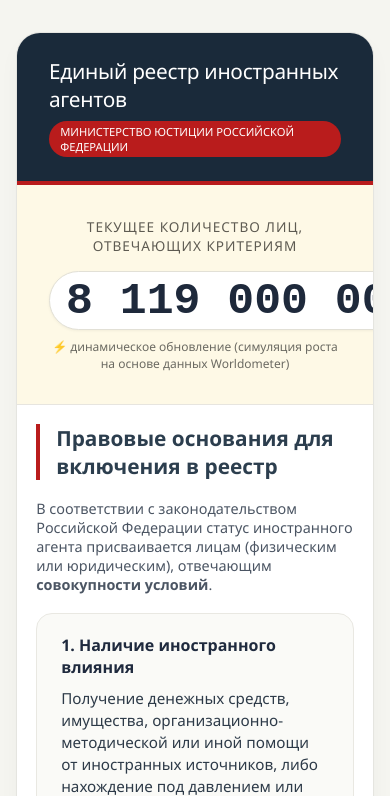
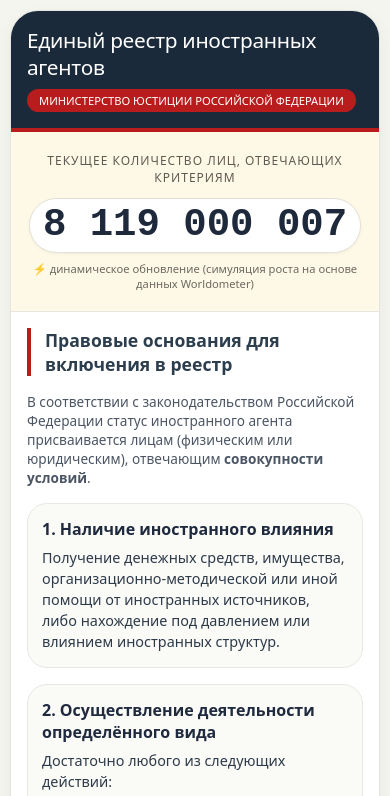
Before and after one commit to Eeeeast/inoagents, a plain HTML site: page index.html in a window 390 px wide. Shown: the top 796 px of the page. Drawn offline with Linux system fonts and the light colour scheme.

Commit message:
adoptivity

```diff
--- a/index.html
+++ b/index.html
@@ -2,6 +2,7 @@
 <html lang="ru">
 <head>
     <meta charset="UTF-8">
+    <meta name="viewport" content="width=device-width, initial-scale=1.0, maximum-scale=1.0, user-scalable=yes">
     <title>Реестр иностранных агентов — единая база</title>
     <style>
         * {
@@ -12,8 +13,8 @@
 
         body {
             background: #f5f5f0;
-            font-family: 'Segoe UI', Roboto, 'Helvetica Neue', sans-serif;
-            padding: 2rem 1rem;
+            font-family: system-ui, -apple-system, 'Segoe UI', Roboto, 'Helvetica Neue', sans-serif;
+            padding: 16px;
             color: #1e1e1e;
         }
 
@@ -21,8 +22,8 @@
             max-width: 1000px;
             margin: 0 auto;
             background: white;
-            border-radius: 24px;
-            box-shadow: 0 10px 25px -5px rgba(0, 0, 0, 0.05), 0 8px 10px -6px rgba(0, 0, 0, 0.02);
+            border-radius: 28px;
+            box-shadow: 0 8px 20px rgba(0, 0, 0, 0.05);
             overflow: hidden;
             border: 1px solid #e5e5e0;
         }
@@ -30,14 +31,15 @@
         .header {
             background: #1a2a3a;
             color: white;
-            padding: 1.5rem 2rem;
+            padding: 20px 20px;
             border-bottom: 4px solid #b91c1c;
         }
 
         .header h1 {
-            font-size: 1.8rem;
+            font-size: clamp(1.3rem, 5vw, 1.8rem);
             font-weight: 500;
             letter-spacing: -0.3px;
+            line-height: 1.3;
         }
 
         .header .badge {
@@ -45,21 +47,21 @@
             background: #b91c1c;
             font-size: 0.7rem;
             text-transform: uppercase;
-            padding: 0.2rem 0.7rem;
+            padding: 4px 12px;
             border-radius: 30px;
-            margin-top: 0.5rem;
+            margin-top: 8px;
             font-weight: 500;
         }
 
         .counter-section {
             background: #fef9e6;
-            padding: 2rem;
+            padding: 24px 16px;
             text-align: center;
             border-bottom: 1px solid #e7e5df;
         }
 
         .counter-label {
-            font-size: 0.85rem;
+            font-size: 0.75rem;
             text-transform: uppercase;
             letter-spacing: 1px;
             color: #5e5b52;
@@ -67,90 +69,127 @@
         }
 
         .counter {
-            font-size: 4.5rem;
+            font-size: clamp(2.2rem, 10vw, 4.5rem);
             font-weight: 700;
             font-family: 'Courier New', 'Fira Code', monospace;
             color: #1e293b;
             background: white;
             display: inline-block;
-            padding: 0.4rem 1.8rem;
-            border-radius: 80px;
-            margin: 1rem 0 0.5rem;
+            padding: 0.2rem 0.8rem;
+            border-radius: 60px;
+            margin: 12px 0 8px;
             box-shadow: 0 1px 3px rgba(0,0,0,0.05);
             border: 1px solid #e2e0d6;
+            word-break: break-word;
+            line-height: 1.2;
         }
 
         .update-note {
-            font-size: 0.75rem;
+            font-size: 0.7rem;
             color: #6b6a62;
         }
 
         .law-block {
-            padding: 2rem;
+            padding: 20px 18px;
             background: #ffffff;
             border-bottom: 1px solid #eeede8;
         }
 
         .law-block h2 {
-            font-size: 1.3rem;
+            font-size: clamp(1.1rem, 4vw, 1.3rem);
             font-weight: 600;
-            margin-bottom: 1.2rem;
+            margin-bottom: 16px;
             color: #2c3e4e;
             border-left: 4px solid #b91c1c;
-            padding-left: 1rem;
+            padding-left: 14px;
         }
 
         .condition {
             background: #fafaf7;
-            padding: 1.2rem 1.5rem;
-            margin-bottom: 1rem;
-            border-radius: 16px;
+            padding: 16px;
+            margin-bottom: 16px;
+            border-radius: 20px;
             border: 1px solid #e9e8e2;
         }
 
         .condition-title {
             font-weight: 700;
             font-size: 1rem;
-            margin-bottom: 0.6rem;
+            margin-bottom: 8px;
             color: #1f2a3e;
         }
 
         .condition-text {
-            font-size: 0.95rem;
+            font-size: 0.9rem;
             line-height: 1.45;
             color: #2d3a48;
         }
 
         .condition-text ul {
-            margin-left: 1.4rem;
-            margin-top: 0.3rem;
+            margin-left: 1.2rem;
+            margin-top: 6px;
+            margin-bottom: 4px;
         }
 
         .condition-text li {
-            margin: 0.4rem 0;
+            margin: 6px 0;
         }
 
         .source {
-            font-size: 0.75rem;
+            font-size: 0.7rem;
             color: #8f8e86;
-            margin-top: 1.5rem;
+            margin-top: 20px;
             text-align: right;
             border-top: 1px solid #eeede8;
-            padding-top: 1rem;
+            padding-top: 14px;
         }
 
         .footer {
             background: #f0efe9;
-            padding: 1rem 2rem;
-            font-size: 0.7rem;
+            padding: 14px 18px;
+            font-size: 0.65rem;
             color: #6b6a62;
             text-align: center;
+            line-height: 1.4;
         }
 
-        @media (max-width: 640px) {
-            .counter { font-size: 2.8rem; padding: 0.2rem 1rem; }
-            .header h1 { font-size: 1.3rem; }
-            .law-block { padding: 1.2rem; }
+        /* Дополнительные улучшения для телефонов */
+        @media (max-width: 480px) {
+            body {
+                padding: 10px;
+            }
+            .condition {
+                padding: 14px;
+            }
+            .law-block {
+                padding: 16px;
+            }
+            .header {
+                padding: 16px;
+            }
+            .counter-section {
+                padding: 20px 12px;
+            }
+            .condition-text ul {
+                padding-left: 4px;
+            }
+            .condition-text li {
+                word-break: break-word;
+            }
+        }
+
+        /* Очень маленькие экраны (до 360px) */
+        @media (max-width: 360px) {
+            .counter {
+                font-size: 2rem;
+                padding: 0.1rem 0.6rem;
+            }
+            .condition-title {
+                font-size: 0.95rem;
+            }
+            .condition-text {
+                font-size: 0.85rem;
+            }
         }
     </style>
 </head>
@@ -169,7 +208,7 @@
 
     <div class="law-block">
         <h2>Правовые основания для включения в реестр</h2>
-        <p style="margin-bottom: 1.2rem; font-size: 0.9rem; color: #4b5563;">В соответствии с законодательством Российской Федерации статус иностранного агента присваивается лицам (физическим или юридическим), отвечающим <strong>совокупности условий</strong>.</p>
+        <p style="margin-bottom: 16px; font-size: 0.85rem; color: #4b5563; line-height: 1.4;">В соответствии с законодательством Российской Федерации статус иностранного агента присваивается лицам (физическим или юридическим), отвечающим <strong>совокупности условий</strong>.</p>
 
         <div class="condition">
             <div class="condition-title">1. Наличие иностранного влияния</div>
@@ -198,7 +237,7 @@
         </div>
 
         <div class="source">
-            Источник: Федеральный закон «О контроле за деятельностью лиц, находящихся под иностранным влиянием», разъяснения Минюста РФ, консультант.ру, Википедия (по состоянию на 2026 г.)
+            Источник: Федеральный закон «О контроле за деятельностью лиц, находящихся под иностранным влиянием», разъяснения Минюста РФ, консультант.ру, Википедия (по состоянию на 2026 г.)
         </div>
     </div>
 
@@ -209,22 +248,14 @@
 </div>
 
 <script>
-    // Функция для получения текущей оценки населения Земли
-    // Используем публичный прокси к worldometers (cors-anywhere или статическая симуляция с автоподстройкой)
-    // Для надёжности и отсутствия CORS-блокировки используем симуляцию на основе реального референса.
-    // Однако мы можем сделать реальный запрос через бесплатный API (например, worldometer на rapidapi требует ключ),
-    // но чтобы страница работала "из коробки" без регистрации — используем начальное значение 8 119 000 000
-    // и динамически обновляем с примерной скоростью рождаемости (~2.5 человека в секунду).
-    // Это даст эффект реального времени и не потребует от пользователя API-ключей.
-
-    const INITIAL_POPULATION = 8119000000;  // база на апрель 2026 (примерно)
+    // Начальная оценка населения Земли (апрель 2026)
+    const INITIAL_POPULATION = 8119000000;
     const BIRTHS_PER_SECOND = 2.6;
     const DEATHS_PER_SECOND = 1.1;
     const NET_GROWTH_PER_SECOND = BIRTHS_PER_SECOND - DEATHS_PER_SECOND; // ~ +1.5 чел/сек
 
     let lastTimestamp = Date.now();
     let currentPopulation = INITIAL_POPULATION;
-
     const counterElement = document.getElementById('populationCounter');
 
     function formatNumber(num) {
@@ -241,16 +272,10 @@
         counterElement.innerText = formatNumber(currentPopulation);
     }
 
-    // Первоначальная установка
     lastTimestamp = Date.now();
     updateCounter();
+    setInterval(updateCounter, 500);
 
-    // Обновление каждые 500 мс для плавности
-    setInterval(() => {
-        updateCounter();
-    }, 500);
-
-    // Дополнительно: при потере фокуса / скролле ничего не ломается
     window.addEventListener('focus', () => {
         lastTimestamp = Date.now();
         updateCounter();
```
